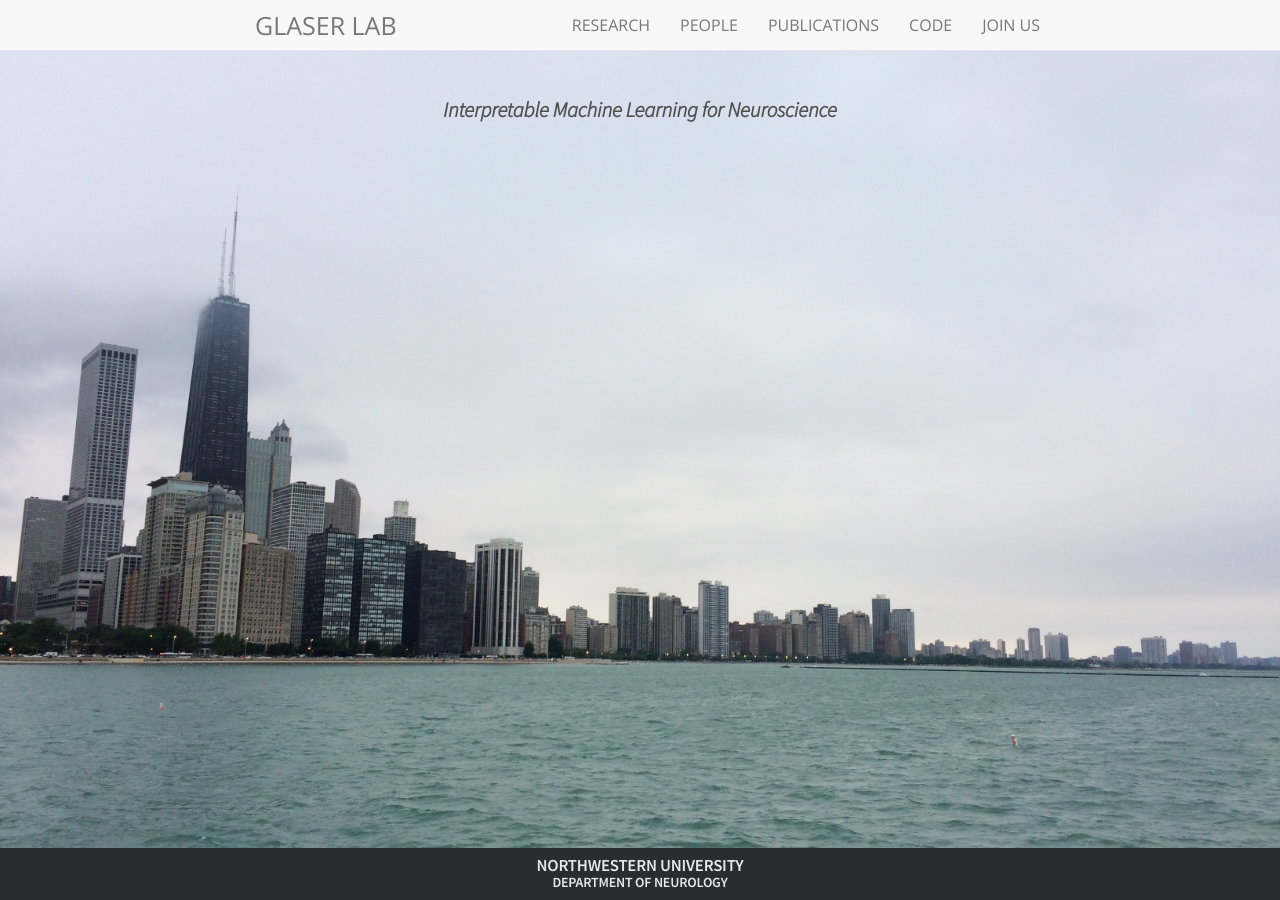
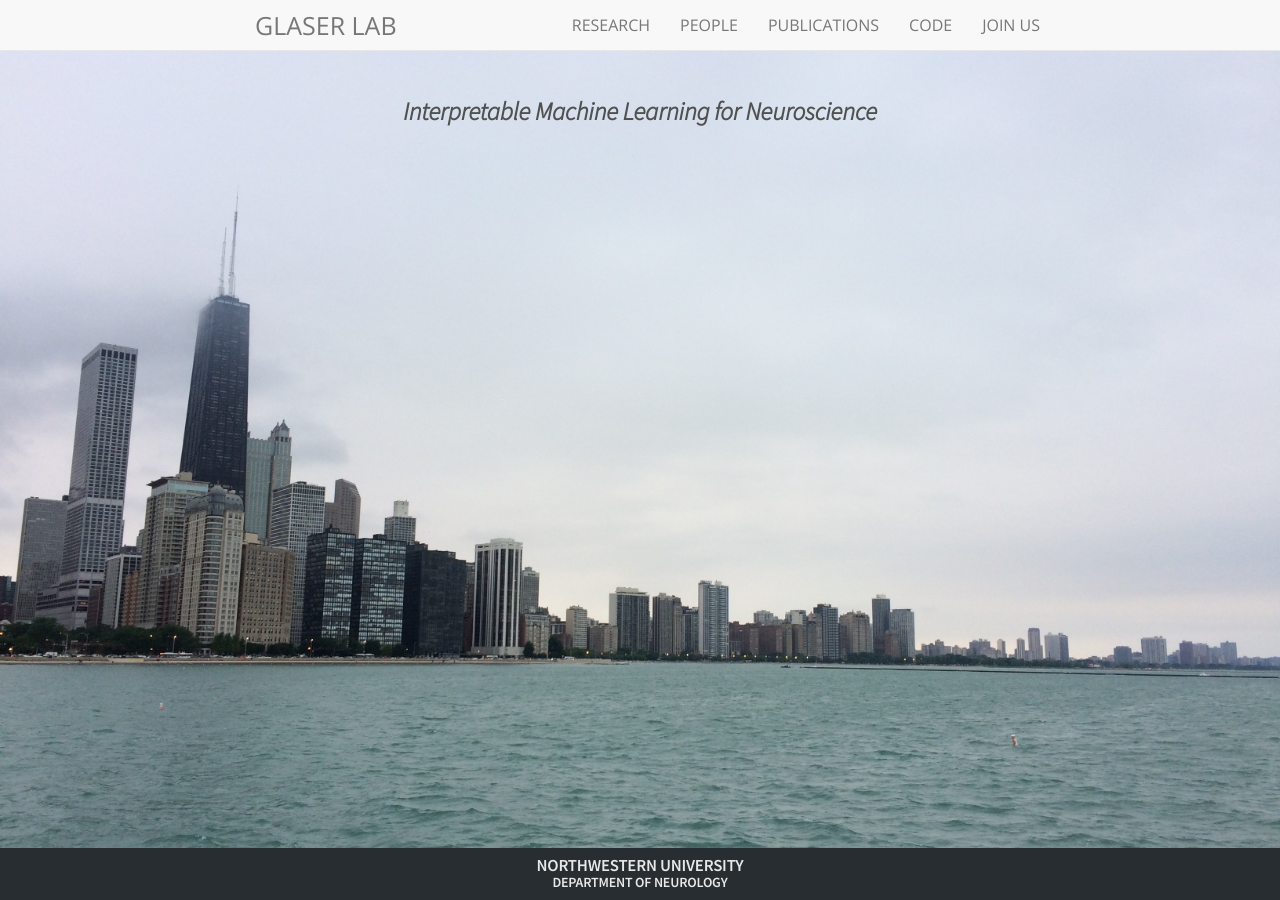
Before and after one commit to glaserlab/glaserlab.github.io, a Jekyll site: the page built from index.html, in a window 1280 px wide. Built offline with Jekyll 4.4.1, drawn with Linux system fonts in a browser that asks for light colours; nearby versions of some CDN libraries; comment, search, counter and statistics services are not loaded.

```diff
--- a/index.html
+++ b/index.html
@@ -21,9 +21,9 @@ body {
       <!-- <h1 style="font-size:4vh; font-family:Source Sans Pro; color:#505050"><i>Interpretable Machine Learning for Neuroscience <br><br></i></h1> -->
 
       {% if @media(max-width: 40em) %}
-        <h1 style="font-size:2em; font-family:Source Sans Pro; color:#505050"><i>Interpretable Machine Learning for Neuroscience <br><br></i></h1>
+        <h1 style="font-size:2.3em; font-family:Source Sans Pro; color:#505050"><i>Interpretable Machine Learning for Neuroscience <br><br></i></h1>
       {% else %}
-        <h1 style="font-size:1.5em; font-family:Source Sans Pro; color:#505050"><i>Interpretable Machine Learning for Neuroscience <br><br></i></h1>
+        <h1 style="font-size:1.8em; font-family:Source Sans Pro; color:#505050; margin-top=0em"><i>Interpretable Machine Learning for Neuroscience <br><br></i></h1>
       {% endif %}
 
 <!--       <h2 style="font-size:1.6em"><i>Lab Opening September 2022 in Northwestern Neurology Department! <br><br></i></h2>      -->
```
